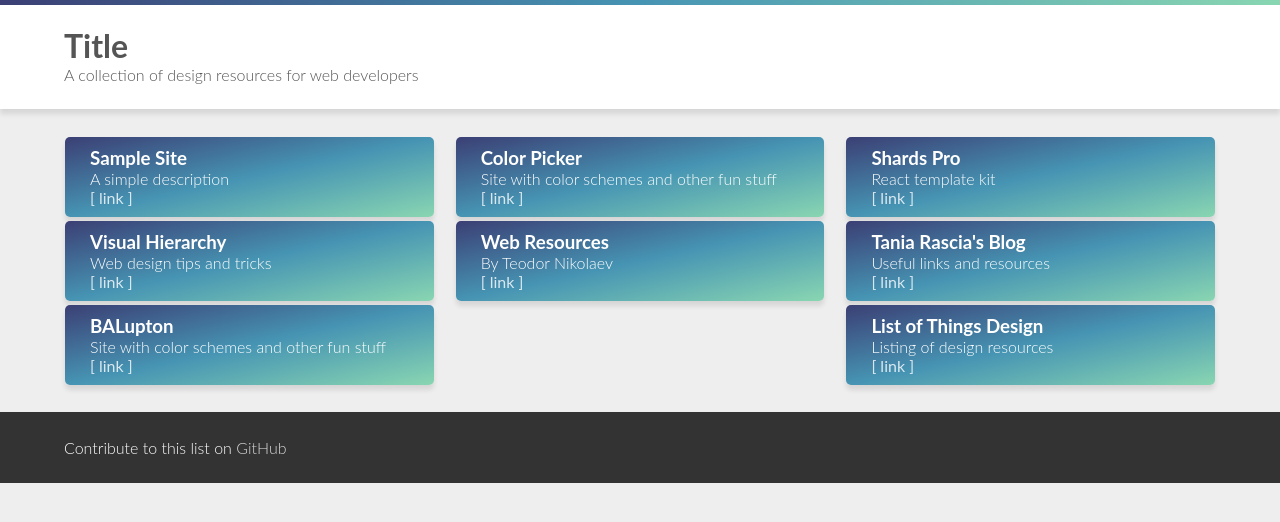
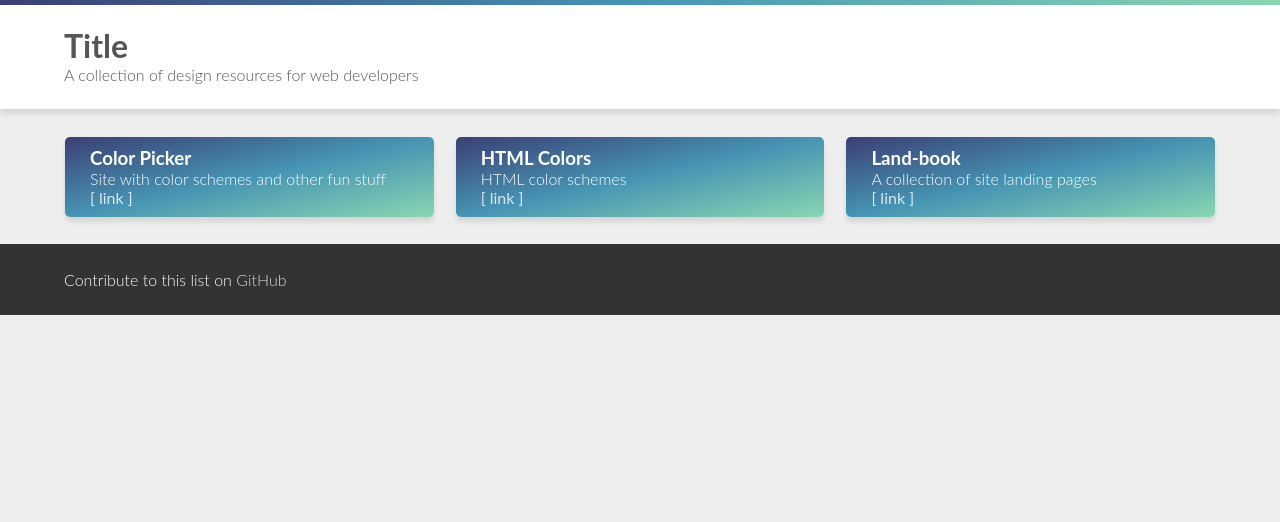
Before and after one commit to daniellenall/resources-directory, a React (Create React App) app: page / in a window 1280 px wide. Shown: the top 522 px of the page. Built offline with nearby package versions, Linux system fonts and the light colour scheme.

Commit message:
Making list of sites

```diff
--- a/src/sites.js
+++ b/src/sites.js
@@ -1,49 +1,20 @@
-export var sites = [{
-        name: 'Sample Site',
-        url: 'https://www.thinknimble.com/case-studies/imby/',
-        desc: 'A simple description',
-        categories: ['util', '', 'search']
-      },
+export var sites = [
       {
         name: 'Color Picker',
         url: 'https://www.colorhexa.com/e01051',
         desc: 'Site with color schemes and other fun stuff',
-        categories: ['util', 'design']
+        categories: ['color', 'design']
       },
       {
-        name: 'Shards Pro',
-        url: 'https://designrevision.com/demo/shards-pro/',
-        desc: 'React template kit',
-        categories: ['util', 'templates']
+        name: 'HTML Colors',
+        url: 'https://htmlcolors.com/',
+        desc: 'HTML color schemes',
+        categories: ['color']
       },
       {
-        name: 'Visual Hierarchy',
-        url: 'https://visualhierarchy.co/blog/category/web-design/page/2/',
-        desc: 'Web design tips and tricks',
-        categories: ['util', 'design']
-      },
-      {
-        name: 'Web Resources',
-        url: 'https://teodor.co/web-resources/',
-        desc: 'By Teodor Nikolaev',
-        categories: ['util', 'design']
-      },
-      {
-        name: "Tania Rascia's Blog",
-        url: 'https://www.taniarascia.com/blog/',
-        desc: 'Useful links and resources',
-        categories: ['util', 'design']
-      },
-      {
-        name: 'BALupton',
-        url: 'https://balupton.com',
-        desc: 'Site with color schemes and other fun stuff',
-        categories: ['util', 'design']
-      },
-      {
-        name: 'List of Things Design',
-        url: 'http://gabrieltomescu.com/blog/my-list-of-things-design',
-        desc: 'Listing of design resources',
-        categories: ['']
+        name: 'Land-book',
+        url: 'https://land-book.com/',
+        desc: 'A collection of site landing pages',
+        categories: ['design', 'inspiration']
       }
 ];
```
